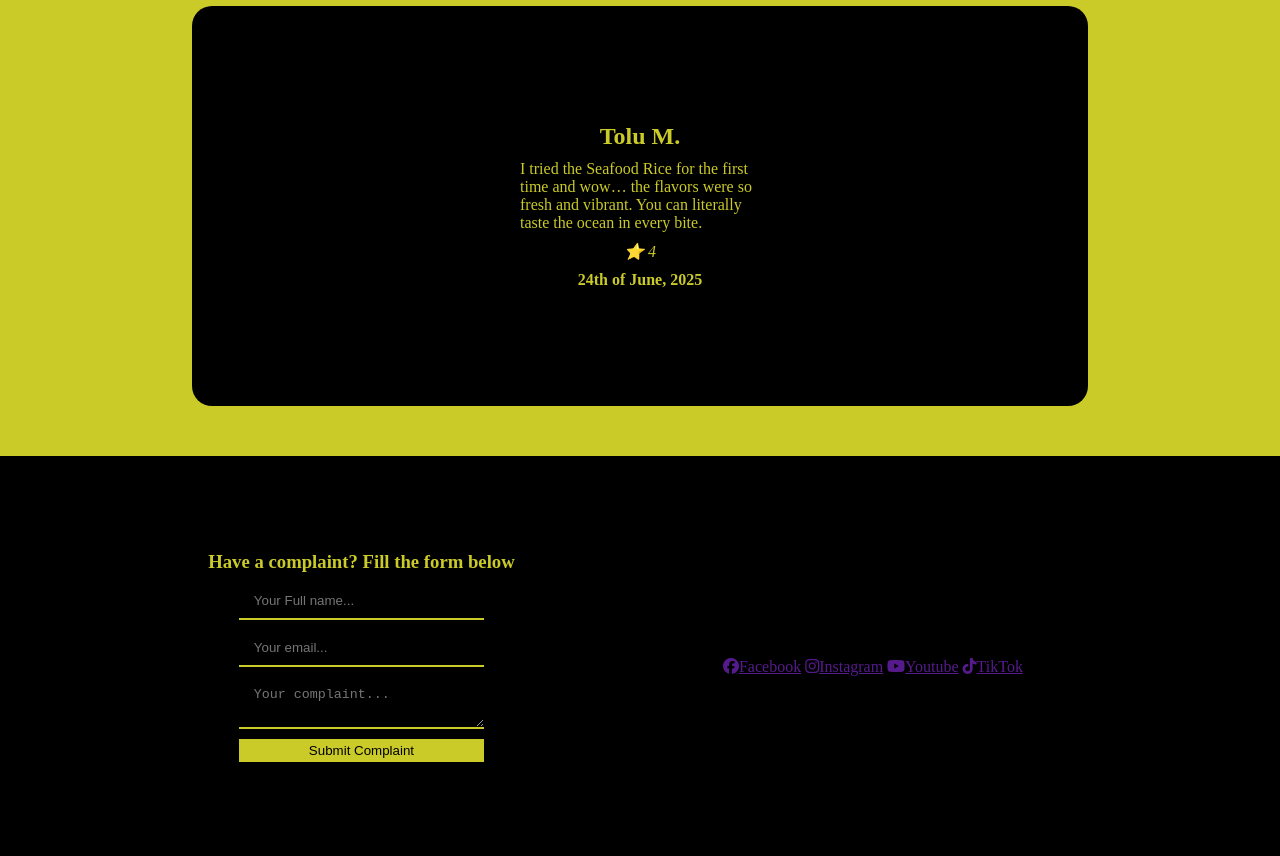
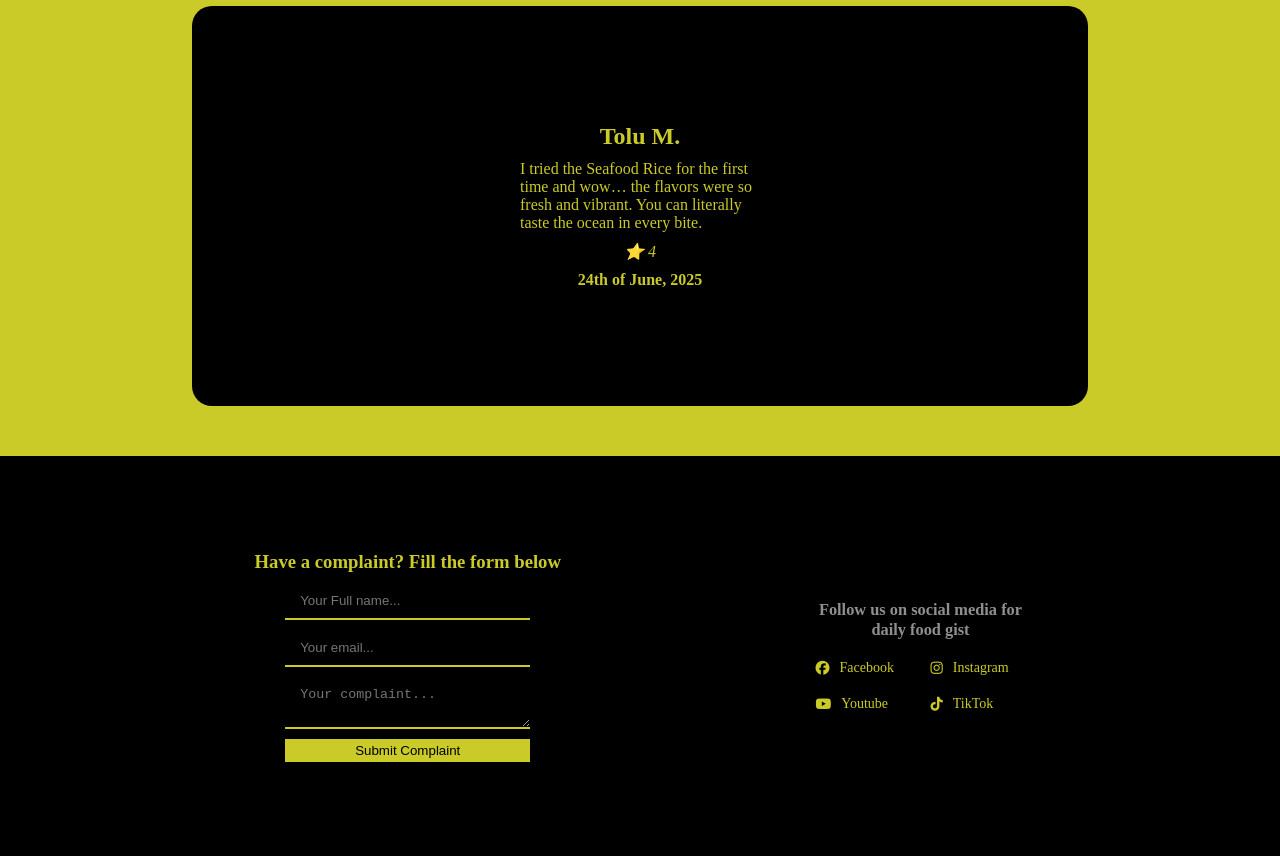
Before and after one commit to TipDevs/restaurant, a website built with webpack: page src/template.html in a window 1280 px wide. Shown: the part 506-1362 px from the top of the page. Built offline with nearby package versions, Linux system fonts and the light colour scheme.

Commit message:
Add layout style to the social media element for a clean UI and visibilty

```diff
--- a/src/styles/static.css
+++ b/src/styles/static.css
@@ -110,6 +110,30 @@ footer {
     background-color: #caca29;
     color: #000;
 }
+.social_media {
+    color: #8f8f8f;
+    max-width: 30ch;
+    font-size: 14px;
+    display: flex;
+    flex-direction: column;
+    gap: 20px;
+}
+.social_media h3 {
+    text-align: center;
+}
+.social_media_handle {
+    display: grid;
+    grid-template-columns: repeat(2, 1fr);
+    grid-template-rows: repeat(2, 1fr);
+    gap: 20px;
+}
+.social_media_handle a {
+    color: #caca29;
+    text-decoration: none;
+    display: flex;
+    align-items: center;
+    gap: 10px;
+}
 @media(max-width: 780px) {
     header .desktop_nav {
         display: none;
@@ -120,5 +144,6 @@ footer {
     footer {
         flex-direction: column;
         justify-content: center;
+        padding-bottom: 30px;
     }
 }
```
